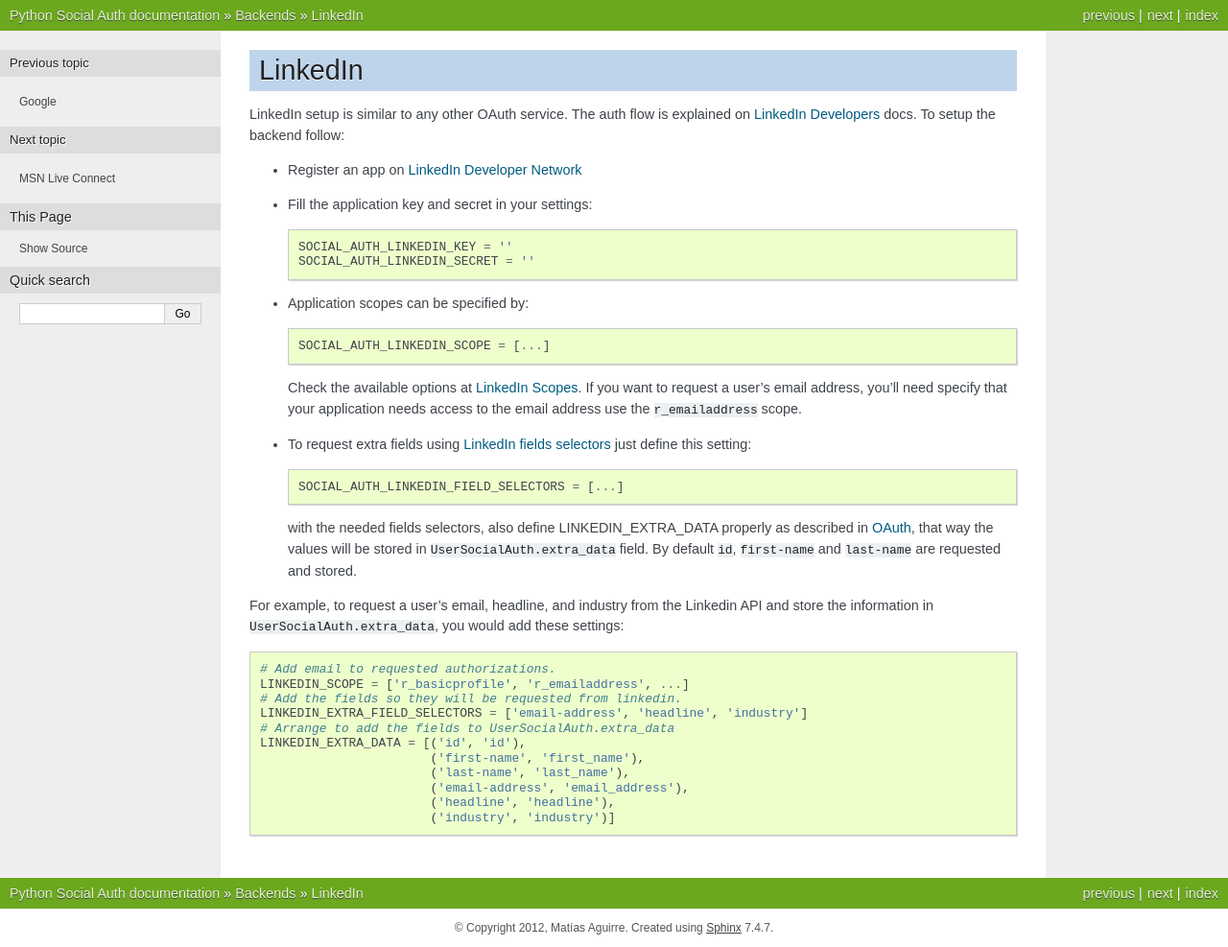
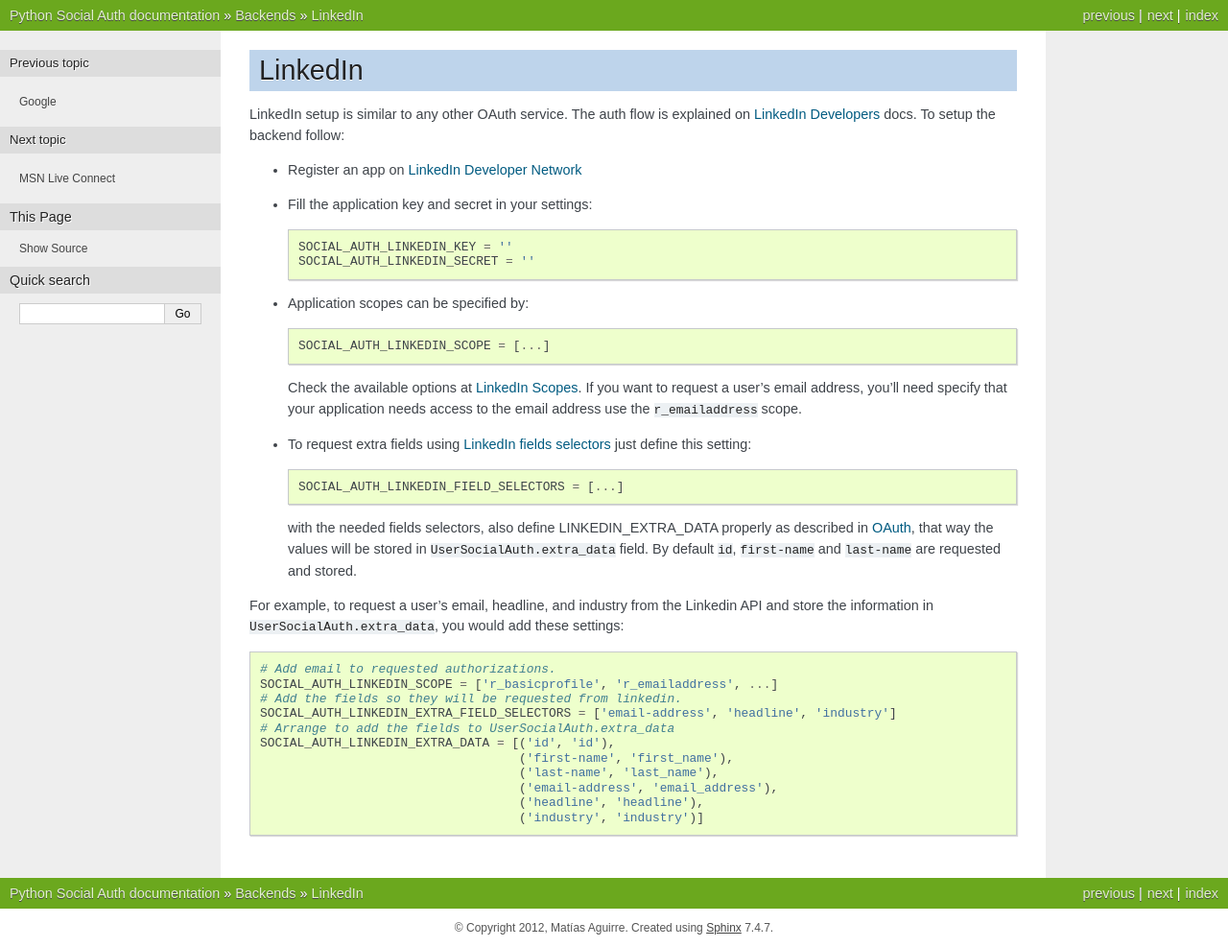
Before and after one commit to igodev0001/social-app-django, a Sphinx documentation site: the page built from docs/backends/linkedin.rst, in a window 1280 px wide. Shown: the whole page at 96% size. Built offline with Sphinx 7.4.7, drawn with Linux system fonts in a browser that asks for light colours; pages that are not in the unit, such as notebooks, are missing from menus.

Commit message:
Fix linkedin docs

```diff
--- a/docs/backends/linkedin.rst
+++ b/docs/backends/linkedin.rst
@@ -34,16 +34,16 @@
 would add these settings::
 
     # Add email to requested authorizations.
-    LINKEDIN_SCOPE = ['r_basicprofile', 'r_emailaddress', ...]
+    SOCIAL_AUTH_LINKEDIN_SCOPE = ['r_basicprofile', 'r_emailaddress', ...]
     # Add the fields so they will be requested from linkedin.
-    LINKEDIN_EXTRA_FIELD_SELECTORS = ['email-address', 'headline', 'industry']
+    SOCIAL_AUTH_LINKEDIN_EXTRA_FIELD_SELECTORS = ['email-address', 'headline', 'industry']
     # Arrange to add the fields to UserSocialAuth.extra_data
-    LINKEDIN_EXTRA_DATA = [('id', 'id'),
-                           ('first-name', 'first_name'),
-                           ('last-name', 'last_name'),
-                           ('email-address', 'email_address'),
-                           ('headline', 'headline'),
-                           ('industry', 'industry')]
+    SOCIAL_AUTH_LINKEDIN_EXTRA_DATA = [('id', 'id'),
+                                       ('first-name', 'first_name'),
+                                       ('last-name', 'last_name'),
+                                       ('email-address', 'email_address'),
+                                       ('headline', 'headline'),
+                                       ('industry', 'industry')]
 
 .. _LinkedIn fields selectors: http://developer.linkedin.com/docs/DOC-1014
 .. _LinkedIn Scopes: https://developer.linkedin.com/documents/authentication#granting
```
